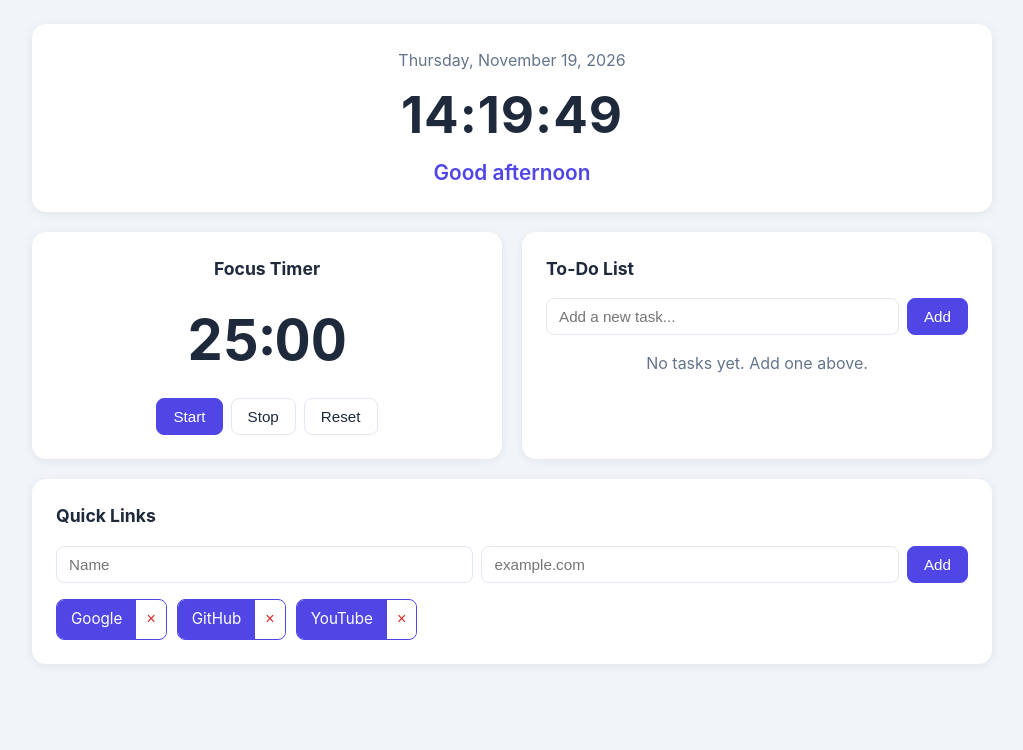
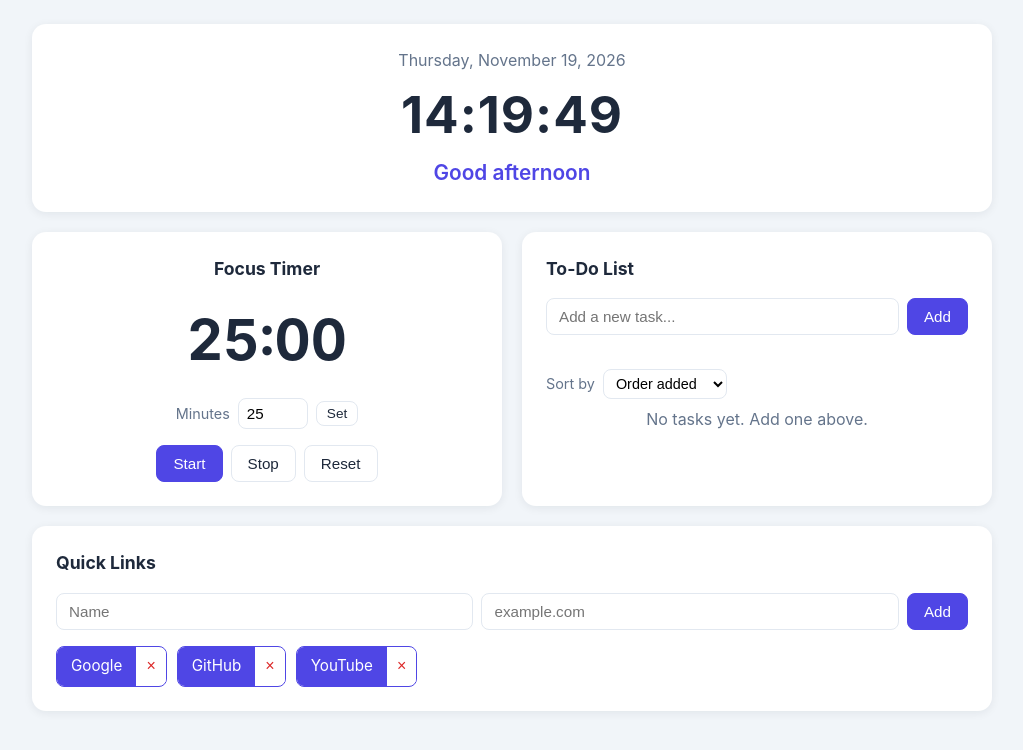
Before and after one commit to fxandy01/CodingCamp-16November26-AndiEP, a plain HTML site: page index.html in a window 1280 px wide. Shown: the whole page, without its empty margins (128-1151 px from the left). Drawn offline with Linux system fonts and the light colour scheme.

Commit message:
feat: add timer length setting, duplicate task check, and task sorting

```diff
--- a/css/style.css
+++ b/css/style.css
@@ -45,6 +45,13 @@ h2 { margin: 0 0 16px; font-size: 1.1rem; }
 
 .timer { text-align: center; }
 .timer-display { font-size: 3.5rem; font-weight: 700; font-variant-numeric: tabular-nums; margin-bottom: 16px; }
+.timer-settings { display: flex; align-items: center; justify-content: center; gap: 8px; margin-bottom: 16px; color: var(--muted); font-size: 0.9rem; }
+.timer-settings input { width: 70px; padding: 6px 8px; border: 1px solid var(--border); border-radius: 8px; font-size: 0.95rem; }
+
+.message { min-height: 1.3em; margin: -8px 0 8px; color: var(--danger); font-size: 0.85rem; }
+.sort-row { display: flex; align-items: center; gap: 8px; margin-bottom: 8px; color: var(--muted); font-size: 0.9rem; }
+.sort-row select { padding: 5px 8px; border: 1px solid var(--border); border-radius: 8px; background: #fff; font-size: 0.9rem; }
+
 .button-row { display: flex; justify-content: center; gap: 8px; }
 
 .btn {
--- a/index.html
+++ b/index.html
@@ -19,6 +19,11 @@
     <section class="card timer" aria-labelledby="timer-title">
       <h2 id="timer-title">Focus Timer</h2>
       <div id="timer-display" class="timer-display">25:00</div>
+      <form id="timer-form" class="timer-settings">
+        <label for="timer-minutes">Minutes</label>
+        <input id="timer-minutes" type="number" min="1" max="180" value="25" required>
+        <button type="submit" class="btn small">Set</button>
+      </form>
       <div class="button-row">
         <button id="timer-start" class="btn primary">Start</button>
         <button id="timer-stop" class="btn">Stop</button>
@@ -33,6 +38,17 @@
         <input id="todo-input" type="text" placeholder="Add a new task..." maxlength="120" required>
         <button type="submit" class="btn primary">Add</button>
       </form>
+      <p id="todo-message" class="message" role="alert"></p>
+      <div class="sort-row">
+        <label for="todo-sort">Sort by</label>
+        <select id="todo-sort">
+          <option value="added">Order added</option>
+          <option value="az">A to Z</option>
+          <option value="za">Z to A</option>
+          <option value="active">Not done first</option>
+          <option value="done">Done first</option>
+        </select>
+      </div>
       <ul id="todo-list" class="todo-list"></ul>
       <p id="todo-empty" class="empty">No tasks yet. Add one above.</p>
     </section>
--- a/js/app.js
+++ b/js/app.js
@@ -3,7 +3,11 @@
 
   var TODO_KEY = 'dashboard.todos';
   var LINK_KEY = 'dashboard.links';
-  var TIMER_SECONDS = 25 * 60;
+  var TIMER_KEY = 'dashboard.timerMinutes';
+  var SORT_KEY = 'dashboard.todoSort';
+  var DEFAULT_MINUTES = 25;
+  var MIN_MINUTES = 1;
+  var MAX_MINUTES = 180;
 
   // ---------- Storage helpers ----------
   function load(key, fallback) {
@@ -49,8 +53,16 @@
 
   // ---------- Focus timer ----------
   var timerDisplay = document.getElementById('timer-display');
-  var remaining = TIMER_SECONDS;
+  var timerForm = document.getElementById('timer-form');
+  var timerMinutesInput = document.getElementById('timer-minutes');
+  var timerMinutes = loadMinutes();
+  var remaining = timerMinutes * 60;
   var timerId = null;
+
+  function loadMinutes() {
+    var saved = parseInt(localStorage.getItem(TIMER_KEY), 10);
+    return saved >= MIN_MINUTES && saved <= MAX_MINUTES ? saved : DEFAULT_MINUTES;
+  }
 
   function renderTimer() {
     timerDisplay.textContent = pad(Math.floor(remaining / 60)) + ':' + pad(remaining % 60);
@@ -75,9 +87,24 @@
 
   function resetTimer() {
     stopTimer();
-    remaining = TIMER_SECONDS;
+    remaining = timerMinutes * 60;
     renderTimer();
   }
+
+  function setTimerMinutes(e) {
+    e.preventDefault();
+    var value = parseInt(timerMinutesInput.value, 10);
+    if (!(value >= MIN_MINUTES && value <= MAX_MINUTES)) {
+      alert('Enter a number of minutes from ' + MIN_MINUTES + ' to ' + MAX_MINUTES + '.');
+      return;
+    }
+    timerMinutes = value;
+    localStorage.setItem(TIMER_KEY, String(value));
+    resetTimer();
+  }
+
+  timerForm.addEventListener('submit', setTimerMinutes);
+  timerMinutesInput.value = timerMinutes;
 
   document.getElementById('timer-start').addEventListener('click', startTimer);
   document.getElementById('timer-stop').addEventListener('click', stopTimer);
@@ -89,8 +116,34 @@
   var todoInput = document.getElementById('todo-input');
   var todoList = document.getElementById('todo-list');
   var todoEmpty = document.getElementById('todo-empty');
+  var todoMessage = document.getElementById('todo-message');
+  var todoSort = document.getElementById('todo-sort');
   var todos = load(TODO_KEY, []);
   var editingId = null;
+  var sortMode = localStorage.getItem(SORT_KEY) || 'added';
+  todoSort.value = sortMode;
+  if (todoSort.value !== sortMode) { sortMode = 'added'; todoSort.value = sortMode; }
+
+  function isDuplicate(text, ignoreId) {
+    var key = text.trim().toLowerCase();
+    return todos.some(function (t) {
+      return t.id !== ignoreId && t.text.trim().toLowerCase() === key;
+    });
+  }
+
+  function showMessage(text) {
+    todoMessage.textContent = text;
+  }
+
+  function getSortedTodos() {
+    var list = todos.slice();
+    var byText = function (a, b) { return a.text.localeCompare(b.text, undefined, { sensitivity: 'base' }); };
+    if (sortMode === 'az') list.sort(byText);
+    if (sortMode === 'za') list.sort(function (a, b) { return byText(b, a); });
+    if (sortMode === 'active') list.sort(function (a, b) { return a.done - b.done; });
+    if (sortMode === 'done') list.sort(function (a, b) { return b.done - a.done; });
+    return list;
+  }
 
   function makeButton(label, className, handler) {
     var btn = document.createElement('button');
@@ -104,7 +157,14 @@
   function commitEdit(id, value) {
     var text = value.trim();
     var todo = todos.find(function (t) { return t.id === id; });
-    if (todo && text) todo.text = text;
+    if (todo && text) {
+      if (isDuplicate(text, id)) {
+        showMessage('That task already exists.');
+        return;
+      }
+      todo.text = text;
+      showMessage('');
+    }
     editingId = null;
     save(TODO_KEY, todos);
     renderTodos();
@@ -114,7 +174,7 @@
     todoList.innerHTML = '';
     todoEmpty.classList.toggle('hidden', todos.length > 0);
 
-    todos.forEach(function (todo) {
+    getSortedTodos().forEach(function (todo) {
       var li = document.createElement('li');
       li.className = 'todo-item' + (todo.done ? ' done' : '');
 
@@ -168,9 +228,20 @@
     e.preventDefault();
     var text = todoInput.value.trim();
     if (!text) return;
+    if (isDuplicate(text, null)) {
+      showMessage('That task already exists.');
+      return;
+    }
+    showMessage('');
     todos.push({ id: Date.now(), text: text, done: false });
     save(TODO_KEY, todos);
     todoInput.value = '';
+    renderTodos();
+  });
+
+  todoSort.addEventListener('change', function () {
+    sortMode = todoSort.value;
+    localStorage.setItem(SORT_KEY, sortMode);
     renderTodos();
   });
 
```
Also changed, not shown: 3 other files.
